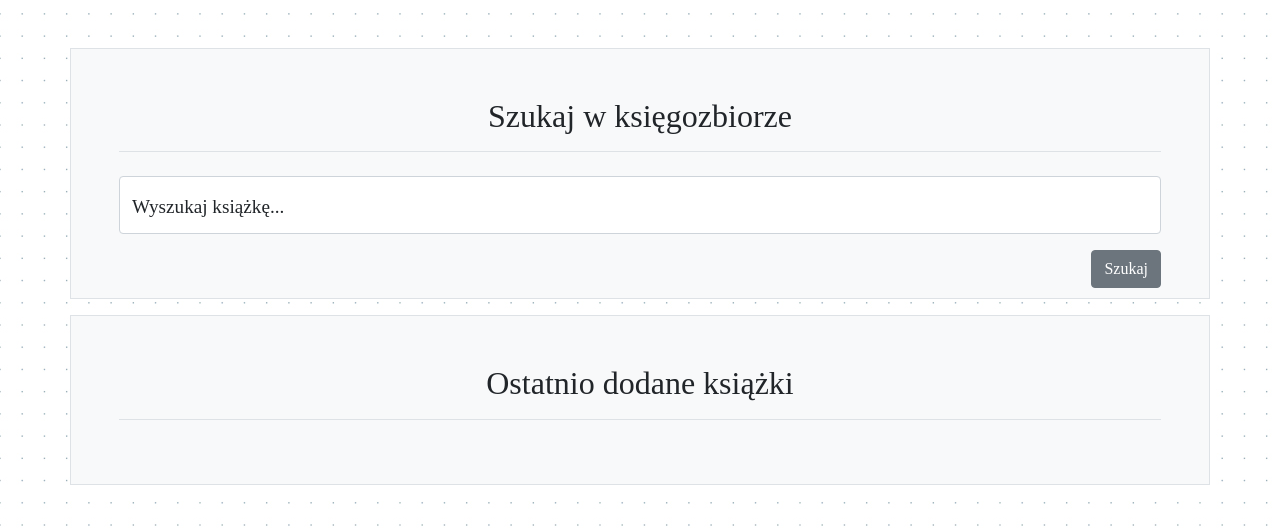
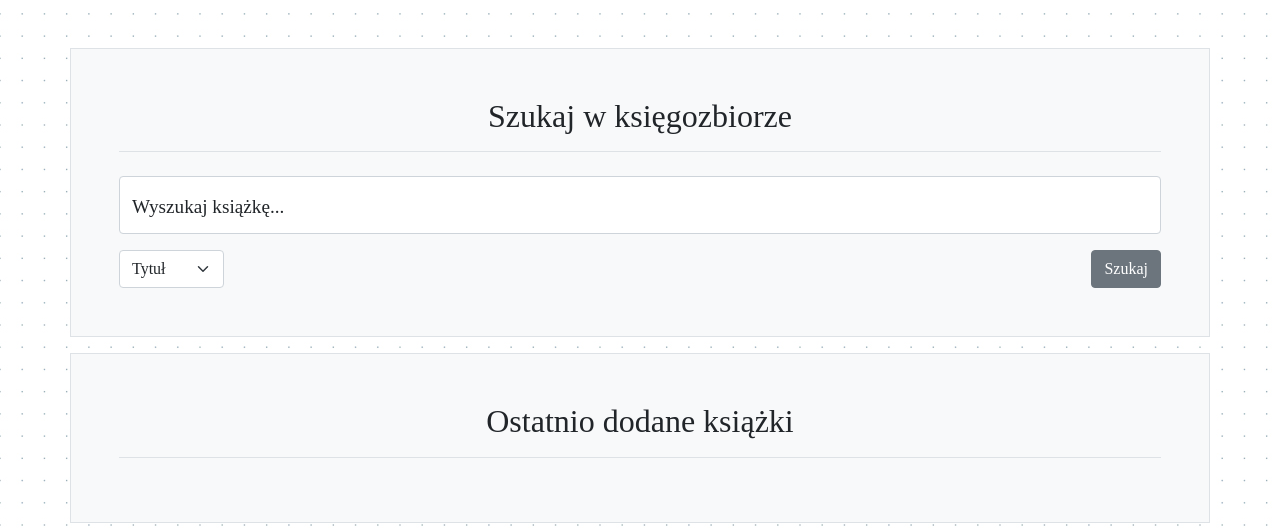
Before and after one commit to bartox7777/flask_library, a Flask app: page / in a window 1280 px wide. Shown: the part 75-603 px from the top of the page. Run offline with Flask 2, Linux system fonts and the light colour scheme; data that the repository does not hold is empty; parts of the project's set-up code (start-up, migrations or seed data) failed here and were passed over; some web fonts are replaced.

Commit message:
Added select field to search form

```diff
--- a/app/main/forms.py
+++ b/app/main/forms.py
@@ -1,8 +1,8 @@
 from flask_wtf import FlaskForm
 from wtforms import StringField
 from wtforms import SubmitField
-
-
+from wtforms import SelectField
 class SearchForm(FlaskForm):
     phrase = StringField("Wyszukaj książkę...")
+    search_by = SelectField(choices=["Tytuł", "Gatunek", "Autor"])
     submit = SubmitField("Szukaj")
--- a/app/templates/base.html
+++ b/app/templates/base.html
@@ -1,4 +1,5 @@
 {% from "macros/_form.html" import render_floating_input %}
+{% from "macros/_form.html" import render_select %}
 {% from "macros/_form.html" import render_submit %}
 
 <!-- inspired by www.srodawlkp-mbp.sowwwa.pl -->
@@ -64,7 +65,14 @@
             <form method="post" class="mt-4">
                 {{ form.csrf_token }}
                 {{ render_floating_input(form.phrase) }}
-                {{ render_submit(form.submit, class="btn btn-secondary float-end") }}
+                <div class="d-flex justify-content-between">
+                    <div>
+                        {{ render_select(form.search_by, class="form-select") }}
+                    </div>
+                    <div>
+                        {{ render_submit(form.submit, class="btn btn-secondary") }}
+                    </div>
+                </div>
             </form>
         </div>
     {% endif %}
--- a/app/templates/macros/_book.html
+++ b/app/templates/macros/_book.html
@@ -18,5 +18,4 @@
                 </div>
             {% endif %}
         </div>
-</div>
 {% endmacro %}
--- a/app/templates/macros/_form.html
+++ b/app/templates/macros/_form.html
@@ -12,6 +12,10 @@
     </div>
 {% endmacro %}
 
+{% macro render_select(field) %}
+    {{ field(class="form-select", **kwargs) }}
+{% endmacro %}
+
 {% macro render_submit(field) %}
     {{ field(class="btn btn-secondary", **kwargs)|safe }}
 {% endmacro %}
```
